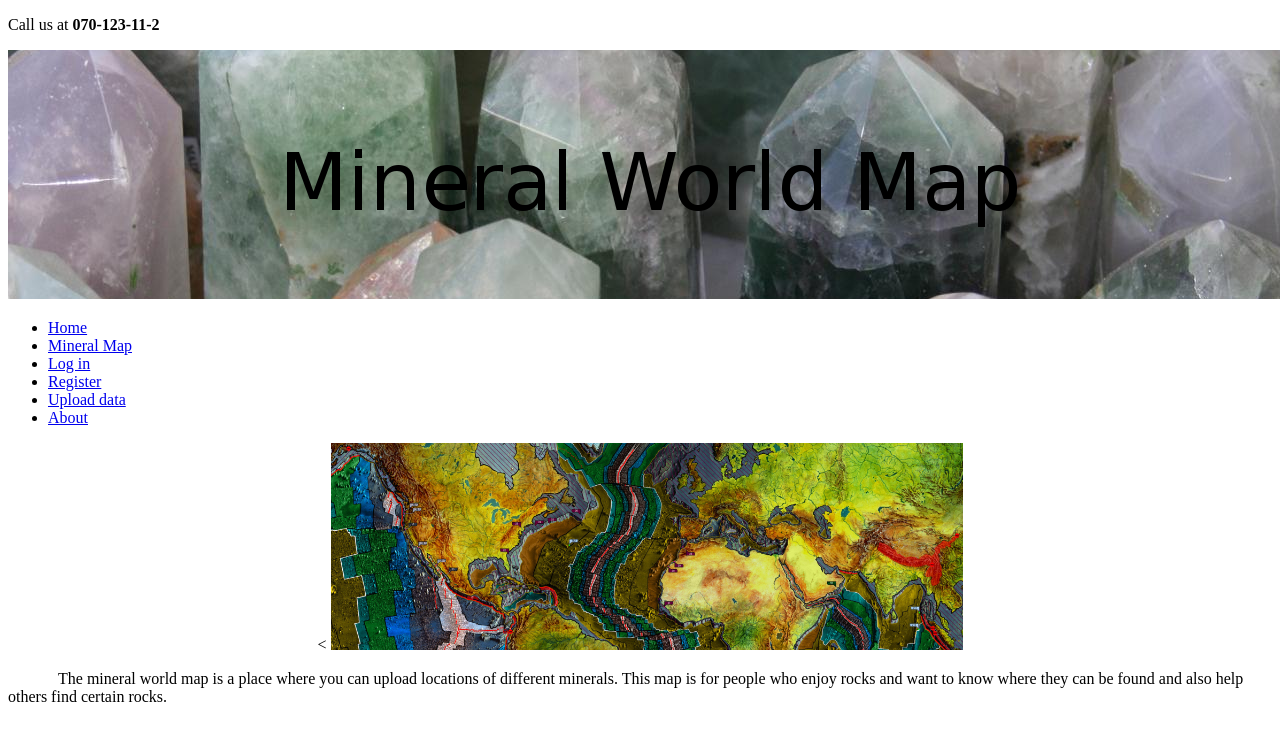
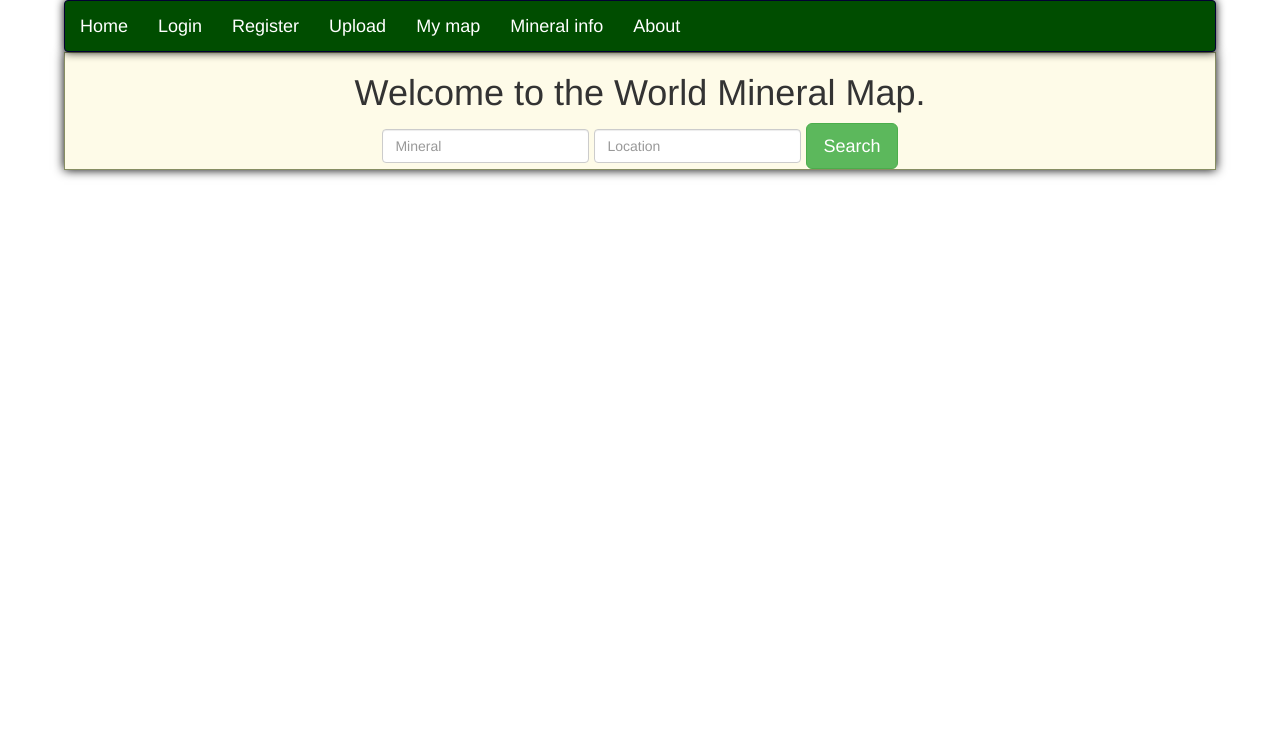
Before and after one commit to tedjoh-2/World-Mineral-Map, a PHP site: page / in a window 1280 px wide. Shown: the top 741 px of the page. Run offline with PHP 8.4, Linux system fonts and the light colour scheme; some libraries are stand-ins or nearby versions.

Commit message:
bootstrap version

```diff
--- a/index/css.css
+++ b/index/css.css
@@ -1,5 +1,63 @@
 
- #map {
-    height: 400px;
-    width: 100%;
+
+ body {
+ 	background: #F140001;
+ 	font-size: 18px;
+ 	overflow: auto;
+ 	margin: 0px;
  }
+
+ img {
+ 	text-align: center;
+ 	max-width: 100%;
+ 	height: auto;
+ 	width: auto;
+ }
+
+ .container{
+ 	margin: 0 auto;
+ 	max-width: 90%;
+ 	width: 100%;
+ 	background: #FEFBE8;
+ 	border: 1px solid #878E63;
+ 	box-shadow: 0 0 10px black;
+ }
+ .form-group{
+ 	max-width: 50%;
+ 	width: auto;
+ }
+.navbar{
+	max-width: 100%;
+	border: 1px solid #878E63;
+ 	box-shadow: 0 0 10px black;
+}
+#nav-main{
+	max-width: 90%;
+	margin: 0 auto;
+	color:  #004d00;
+	}
+.navbar-default .navbar-nav > li > a:hover, .navbar-default .navbar-nav > li > a:focus {
+color: #000;  /*Sets the text hover color on navbar*/
+}
+
+.navbar-default .navbar-nav > .active > a, .navbar-default .navbar-nav > .active >
+ a:hover, .navbar-default .navbar-nav > .active > a:focus {
+color: white; /*BACKGROUND color for active*/
+background-color: #206020;
+}
+
+  .navbar-default {
+    background-color: #004d00;
+    border-color: #030033;
+}
+
+ .nav > li > a:hover,
+ .nav > li > a:focus {
+    text-decoration: none;
+    background-color: 004d00; /*Change rollover cell color here*/
+  }
+
+
+  .navbar-default .navbar-nav > li > a {
+   color: white; /*Change active text color here*/
+    }
--- a/index/index.html
+++ b/index/index.html
@@ -1,76 +1,73 @@
 <!DOCTYPE html>
 <html lang="en">
   <head>
-<meta charset="utf-8" \>
+    <!-- Required meta tags always come first -->
+    <meta charset="utf-8">
+    <meta name="viewport" content="width=device-width, initial-scale=1, shrink-to-fit=no">
+    <meta http-equiv="x-ua-compatible" content="ie=edge">
+
+    <!-- Bootstrap CSS -->
+    <link rel="stylesheet" href="https://maxcdn.bootstrapcdn.com/bootstrap/4.0.0-alpha.5/css/bootstrap.min.css" integrity="sha384-AysaV+vQoT3kOAXZkl02PThvDr8HYKPZhNT5h/CXfBThSRXQ6jW5DO2ekP5ViFdi" crossorigin="anonymous">
+
 <title> Mineral world map </title>
-<meta name="viewport" content="width=device-width, (initial-scale=1.0")>
 
 <link rel="stylesheet" type="text/css" href="css.css">
 
   </head>
-
   <body>
-
-<div id="wrapper">
-	<div id="callout">
-	<p> Call us at <b> 070-123-11-2 </b></p>
-	</div>
-
-	<header>
-	<center>
-	<a href="#"><img src="images/headericon.png" alt="Mineral World Map" title="Mineral World Map"></a>
-	</center>
-	</header>
-
-	<nav>
-		<ul>
-			<li class="active"><a href="#">Home</a></li>
-			<li><a href="#">Mineral Map</a></li>
-			<li><a href="login.php">Log in</a></li>
-			<li><a href="#">Register</a></li>
-			<li><a href="#">Upload data</a></li>
-			<li><a href="#">About</a></li>
+  	<nav class="navbar navbar-default navbar-fnt navbar-backgrnd navbar-full" id="nav-main">
+    		<ul class="nav navbar-nav">
+    			<li class="nav-item">
+    				<a class="nav-link" href="#">Home<span class="sr-only">(current)</span></a>
+    			</li>
+    			<li class="nav-item">
+		    		<a class="navbar-brand" href="login.php"> Login</a>
+		    	</li>
+		    	<li class="nav-item">
+		    		<a class="navbar-brand" href=""> Register</a>
+		    	</li>
+		    	<li class="nav-item">
+		    		<a class="navbar-brand" href=""> Upload</a>
+		    	</li>
+		    	<li class="nav-item">
+		    		<a class="navbar-brand" href=""> My map</a>
+		    	</li>
+		    	<li class="nav-item">
+		    		<a class="navbar-brand" href=""> Mineral info</a>
+		    	</li>
+		    	<li class="nav-item">
+		    		<a class="navbar-brand" href=""> About</a>
+		    	</li>
 		    </ul>
-
     	</nav>
-	<div class="banner">
-		<center><
-		<a href="#"><img src="images/correlation_bigMap.jpg" alt="Correlation map" title="Correlation map" width="50%" height="50%"></a>
-		</center>
-	</div>
-	<section class="left-col">
-
-	<p style="text-indent: 50px">The mineral world map is a place where you can upload locations of different minerals. This map is for people who enjoy rocks and want to know where they can be found and also help others find certain rocks.</p>
-
-	</section>
-	 <script>
-      function initMap() {
-        var uluru = {lat: -25.363, lng: 131.044};
-        var map = new google.maps.Map(document.getElementById('map'), {
-          zoom: 4,
-          center: uluru
-        });
-        var marker = new google.maps.Marker({
-          position: uluru,
-          map: map
-        });
-      }
-    </script>
-    <script async defer
-    src="https://maps.googleapis.com/maps/api/js?key=AIzaSyA3ALyiTPHeWowYfKDExIKCOrNNWT5lDf4&callback=initMap">
-    </script>
+    <div class="container">
 
 
 
-	<aside class="sidebar">
-		<div class="mineral1">
+
+    	<h1><center>Welcome to the World Mineral Map.</center></h1>
+    	<center>
+    	<form action="" class="form-inline" id="searchForm">
+    		<div class="form-group">
+    			<label class="sr-only">Name</label>
+    			<input type="text" class="form-control form-control-lg" placeholder="Mineral">
+    		</div>
+    		<div class="form-group">
+    			<label class="sr-only">Place</label>
+    			<input type="text" class="form-control form-control-lg" placeholder="Location">
+    		</div>
+    		<button type="submit" class="btn btn-success btn-lg">Search</button>
+
+    	</form>
+    	</center>
+
 
     </div>
 
-	</aside>
 
-</div>
 
+    <!-- jQuery first, then Tether, then Bootstrap JS. -->
+    <script src="https://ajax.googleapis.com/ajax/libs/jquery/3.1.1/jquery.min.js" integrity="sha384-3ceskX3iaEnIogmQchP8opvBy3Mi7Ce34nWjpBIwVTHfGYWQS9jwHDVRnpKKHJg7" crossorigin="anonymous"></script>
+    <script src="https://cdnjs.cloudflare.com/ajax/libs/tether/1.3.7/js/tether.min.js" integrity="sha384-XTs3FgkjiBgo8qjEjBk0tGmf3wPrWtA6coPfQDfFEY8AnYJwjalXCiosYRBIBZX8" crossorigin="anonymous"></script>
   </body>
-
 </html>
--- a/index/validate.php
+++ b/index/validate.php
@@ -12,6 +12,7 @@
 			if(isset($_POST['remember'])){
 				$remeber = $_POST['remember'];
 				setcookie('username', $username, time()+60*60*24*7);
+				setcookie('password', md5($password), time()+60*60*24*7);
 			}
 			session_start();
 			$_SESSION['username'] = $username;
```
Also changed, not shown: WorldMineralMap.sql (added, +43 -0 lines), index/css/css.css (added, +28 -0 lines), index/index (copy).html (added, +92 -0 lines), index/login.php (+43 -14 lines), index/myAccount.php (+20 -0 lines), 1 other file. Lines whose indentation alone changed are shown as unchanged.
